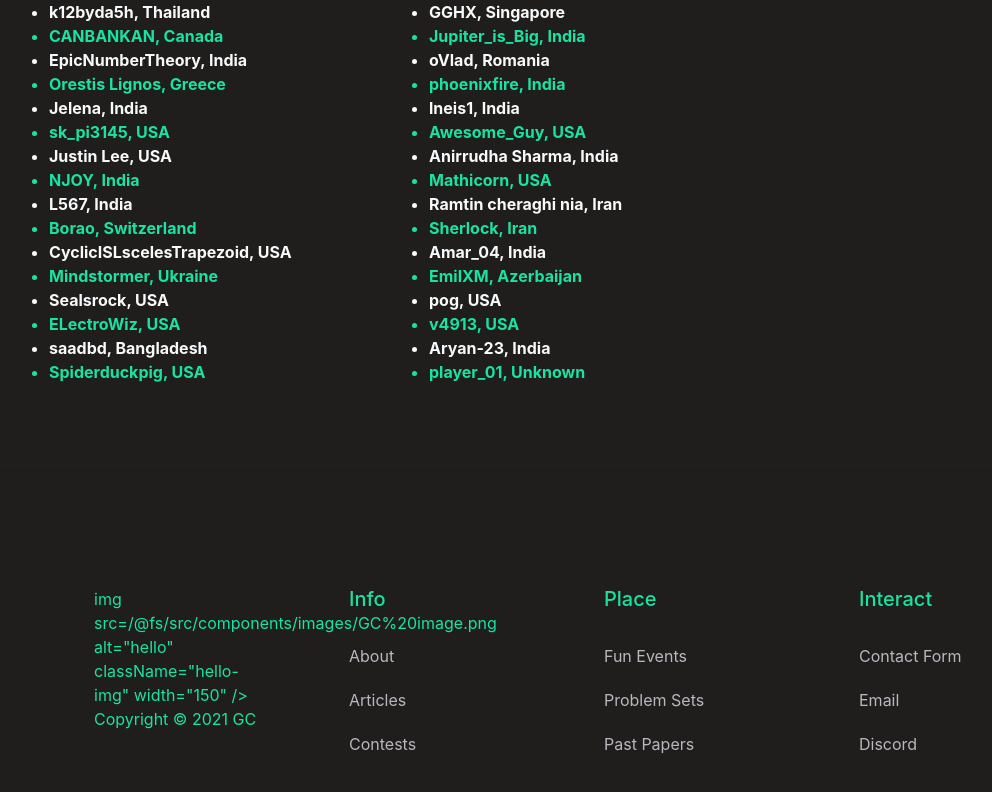
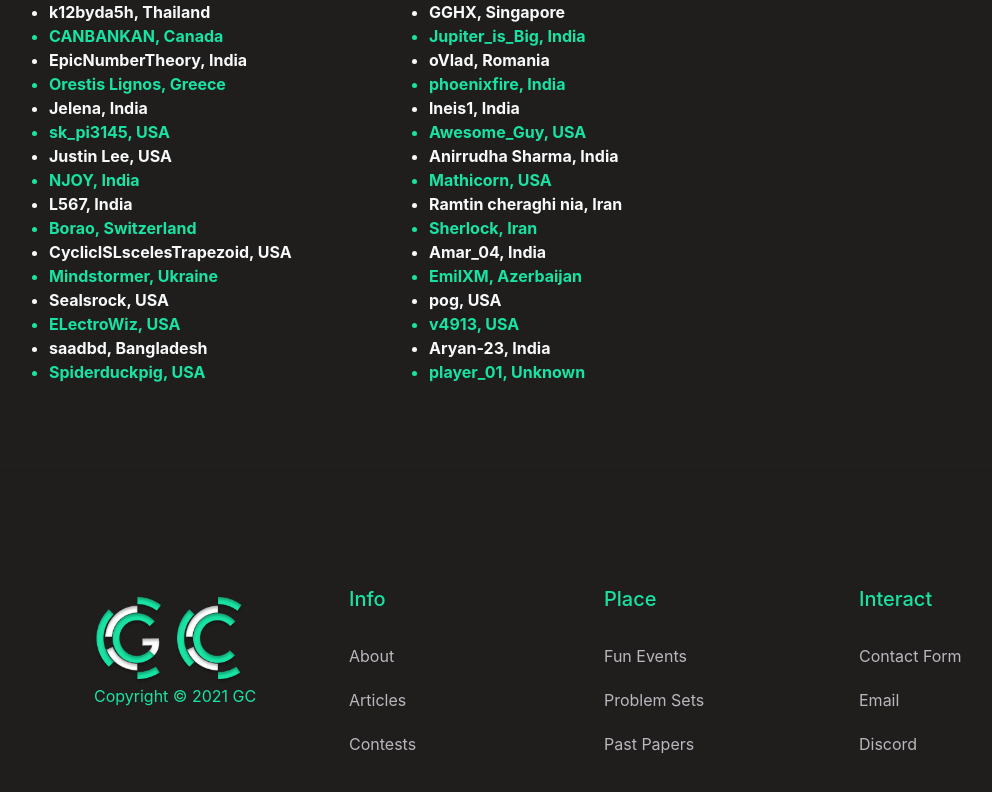
Before and after one commit to gaussiancurvolympiads/gaussiancurv, a React (Create React App) app: page /team in a window 1280 px wide. Shown: the part 406-1198 px from the top of the page, without its empty margins (106-1098 px from the left). Built offline with nearby package versions, Linux system fonts and the light colour scheme.

Commit message:
Update Footer.jsx

```diff
--- a/src/components/Footer.jsx
+++ b/src/components/Footer.jsx
@@ -18,7 +18,7 @@ const Footer = ({ darkMode }) => {
       <Container>
        <Row className="footer-text">
       <Column>
-           img src={darkMode ? helloDark : helloLight} alt="hello" className="hello-img" width="150" />
+           <img src={darkMode ? helloDark : helloLight} alt="hello" className="hello-img" width="150" />
             <p>Copyright &copy; 2021 GC </p>
 
 
```
